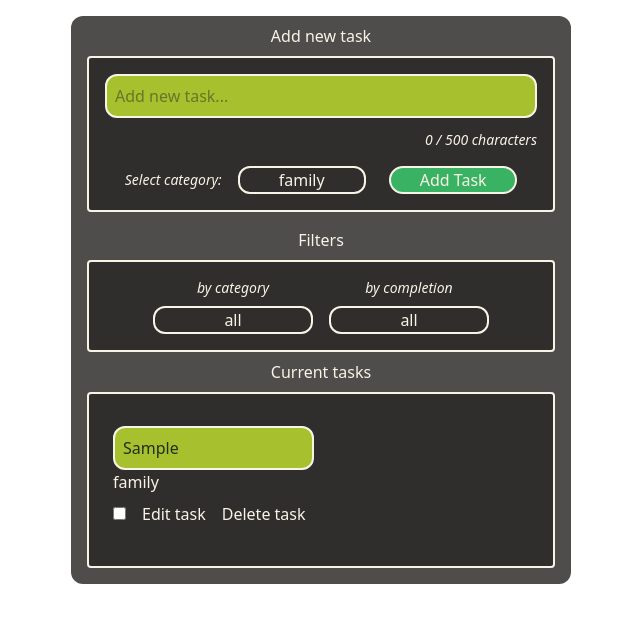
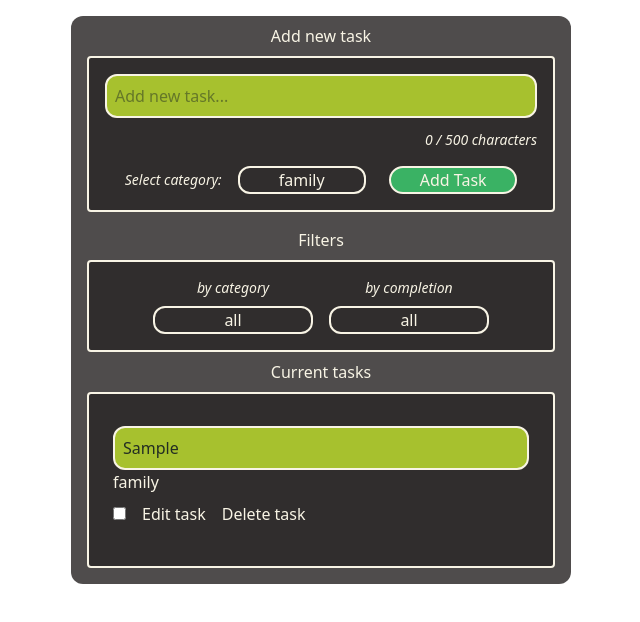
Before and after one commit to Belan-Mihail/ToDoApp, a React (Vite) app: page / in a window 1280 px wide. Both pictures are taken after typing "Sample" into the empty fields and a click on the button "Add Task". Shown: the top 622 px of the page, without its empty margins (319-959 px from the left). Built offline with nearby package versions, Linux system fonts and the light colour scheme.

Commit message:
add style for full with for task p

```diff
--- a/src/components/TodoItem.tsx
+++ b/src/components/TodoItem.tsx
@@ -67,15 +67,15 @@ const TodoItem:React.FC<TodoItemProps> = ({ task }) => {
           />
         )}
         {!editFormIsOpen ? (
-           <div>
-                <p className='p-2 border-[#f8f4e5] border-2 bg-[#c5e62fcc] rounded-xl text-[#020920cc] w-full max-w-full'>{task.text}</p>
+           <div className='w-full'>
+                <p className='p-2 border-[#f8f4e5] border-2 bg-[#c5e62fcc] rounded-xl text-[#020920cc]'>{task.text}</p>
                 <p>{task.category}</p>
                 <input type="checkbox" checked={task.complete} onChange={handleToogle} className='mr-2'/>
                 <button type='button' onClick={() => setEditFormIsOpen(true)} className='p-2'>Edit task</button>
                 <button type='button' onClick={handleDelete} className='p-2'>Delete task</button>
            </div>
         ) : (
-            <div>
+            <div className='w-full'>
                 <form onSubmit={handleSaveEdit} className='flex'>
                     <input type="text" value={newText} onChange={(e) => setNewText(e.target.value)} className='p-2' />
                     <select value={newCategory} onChange={(e) => setNewCategory(e.target.value as "family" | "work" | "private")} className='p-2'>
```
